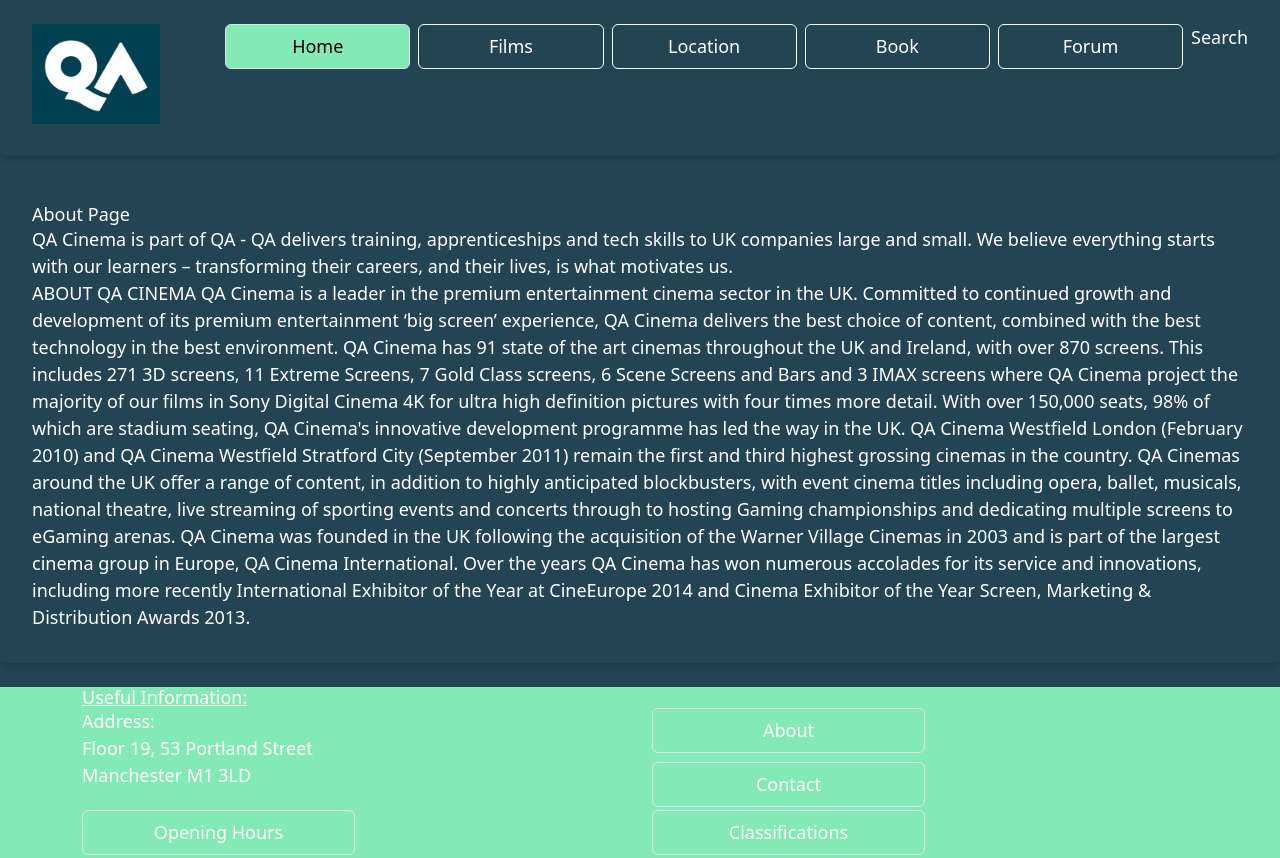
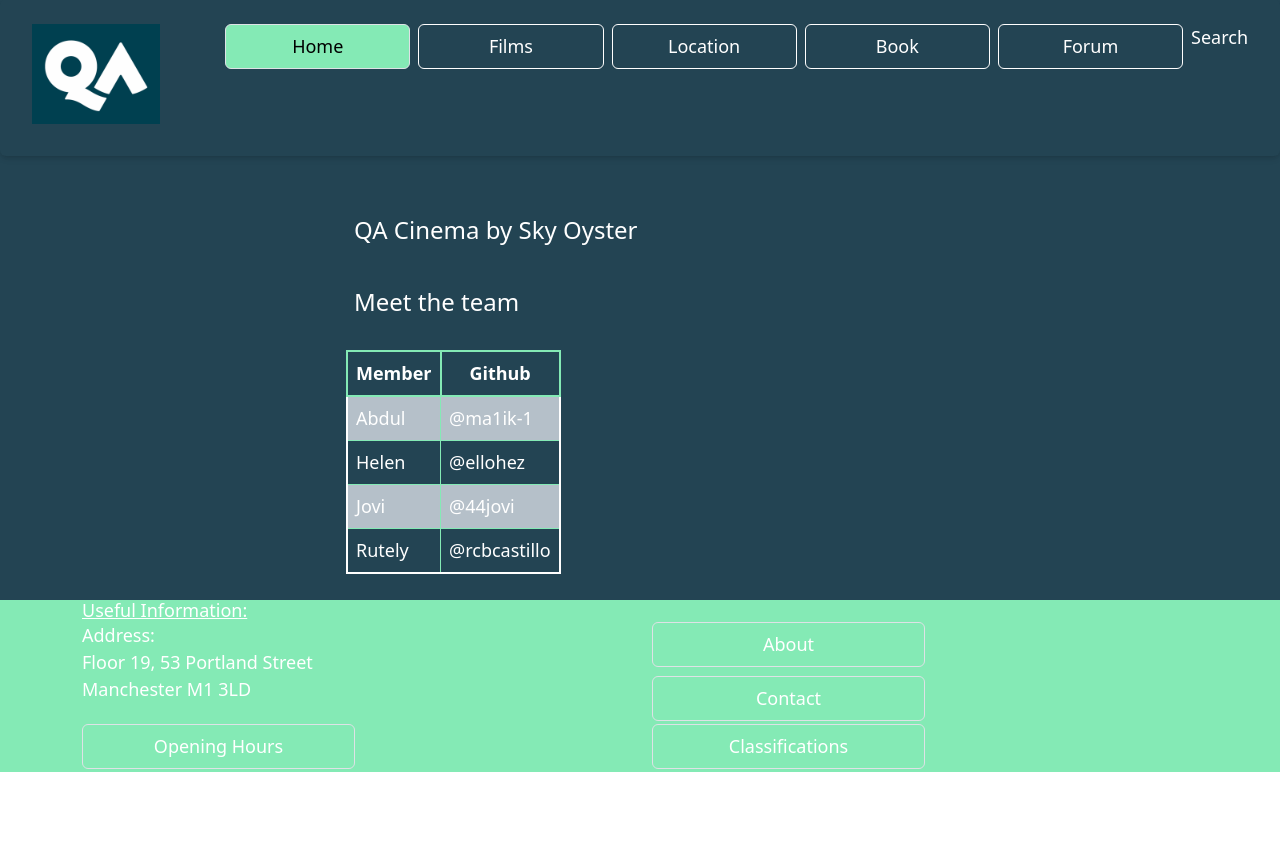
Before and after one commit to rcbcastillo/QA-Cinema, a React (Create React App) app in the folder frontend/: page /about in a window 1280 px wide. After the commit the page ends 800 px from the top, so only its background shows below. Built offline with nearby package versions, Linux system fonts and the light colour scheme.

Commit message:
feature(About): add team info to about page

```diff
--- a/frontend/src/Components/About.jsx
+++ b/frontend/src/Components/About.jsx
@@ -1,29 +1,25 @@
+import React, { useState } from "react";
+import teamData from "./team-data.json";
+import JsonTable from "./JsonTable";
+
 const About = () => {
-    return(
-        <>
-        <div className="shadow-md rounded px-8 pt-6 pb-8 mb-4">
+  const [jsonData] = useState(teamData);
+
+  return (
+    <>
+      {/* <div className="shadow-md rounded px-8 pt-6 pb-8 mb-4"> */}
+      <div style={{ padding: "10px", margin: "auto", width: "50%" }}>
         <div className="about-box">
-            <div className="about-heading">
-            <h2>About Page</h2>
-            <p>QA Cinema is part of QA - QA delivers training, apprenticeships and tech skills to UK companies large and small. We believe everything starts with our learners – transforming their careers, and their lives, is what motivates us.</p>
-            </div>
+          <div className="about-heading">
+            <h1 className="custom-header">QA Cinema by Sky Oyster</h1>
+            <h1 className="custom-header">Meet the team</h1>
+          </div>
         </div>
         <div className="about-content">
-            <p>ABOUT QA CINEMA
-
-            QA Cinema is a leader in the premium entertainment cinema sector in the UK.
-
-            Committed to continued growth and development of its premium entertainment ‘big screen’ experience, QA Cinema delivers the best choice of content, combined with the best technology in the best environment.
-
-            QA Cinema has 91 state of the art cinemas throughout the UK and Ireland, with over 870 screens. This includes 271 3D screens, 11 Extreme Screens, 7 Gold Class screens, 6 Scene Screens and Bars and 3 IMAX screens where QA Cinema project the majority of our films in Sony Digital Cinema 4K for ultra high definition pictures with four times more detail. With over 150,000 seats, 98% of which are stadium seating, QA Cinema's innovative development programme has led the way in the UK. QA Cinema Westfield London (February 2010) and QA Cinema Westfield Stratford City (September 2011) remain the first and third highest grossing cinemas in the country.
-            QA Cinemas around the UK offer a range of content, in addition to highly anticipated blockbusters, with event cinema titles including opera, ballet, musicals, national theatre, live streaming of sporting events and concerts through to hosting Gaming championships and dedicating multiple screens to eGaming arenas.
-
-            QA Cinema was founded in the UK following the acquisition of the Warner Village Cinemas in 2003 and is part of the largest cinema group in Europe, QA Cinema International.
-
-            Over the years QA Cinema has won numerous accolades for its service and innovations, including more recently International Exhibitor of the Year at CineEurope 2014 and Cinema Exhibitor of the Year Screen, Marketing & Distribution Awards 2013.</p>
+          <JsonTable jsonData={jsonData} />
         </div>
-        </div>
-        </>
-    )
-}
-export default About
+      </div>
+    </>
+  );
+};
+export default About;
--- /dev/null
+++ b/frontend/src/Components/team-data.json
@@ -0,0 +1,18 @@
+[
+  {
+    "Member": "Abdul",
+    "GitHub": "@ma1ik-1"
+  },
+  {
+    "Member": "Helen",
+    "GitHub": "@ellohez"
+  },
+  {
+    "Member": "Jovi",
+    "GitHub": "@44jovi"
+  },
+  {
+    "Member": "Rutely",
+    "GitHub": "@rcbcastillo"
+  }
+]
```
